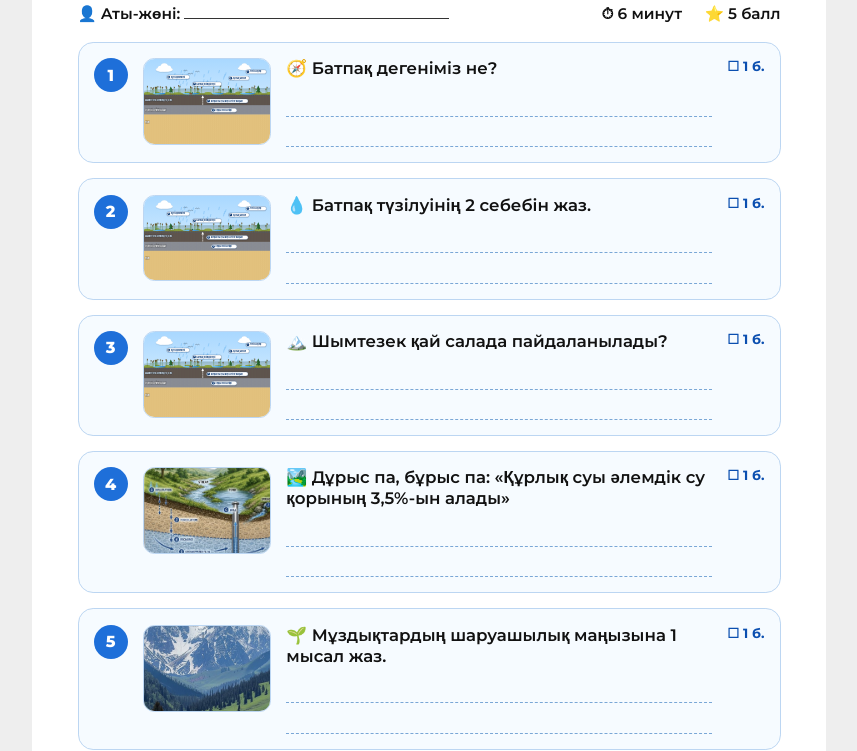
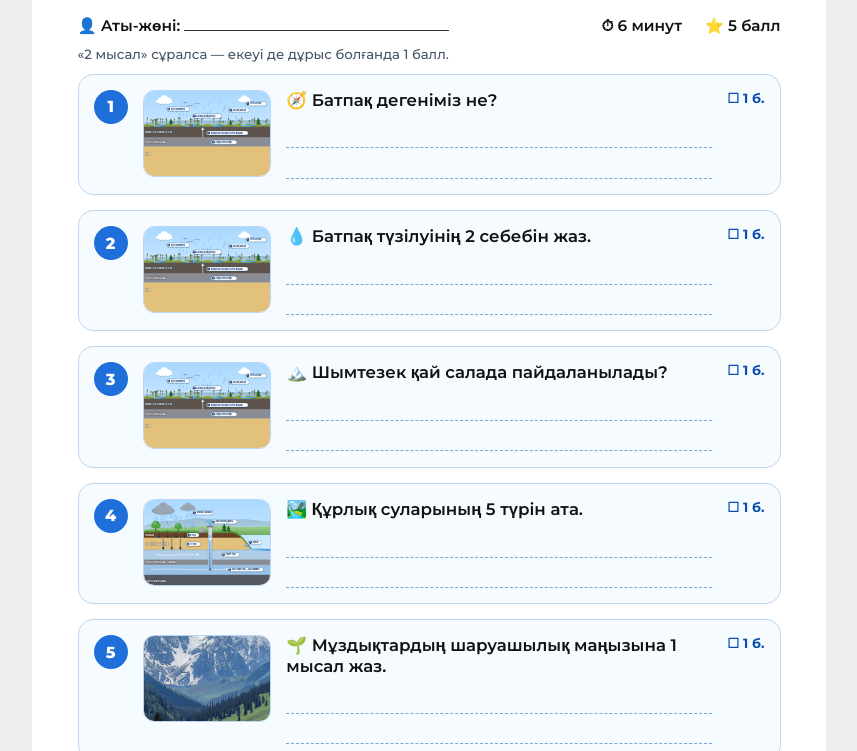
Before and after one commit to makpalkubantova-arch/zhadyra-ashyksabak, a plain HTML site: page print.html in a window 1280 px wide. Shown: the part 10938-11689 px from the top of the page, without its empty margins (211-1068 px from the left). Drawn offline with Linux system fonts and the light colour scheme.

Commit message:
Тапсырмаларды сыни тексеру: қателер түзетілді, әр нұсқа екі мақсатты да қамтиды
Co-Authored-By: Claude Opus 5.5 <noreply@anthropic.com>
Claude-Session: https://claude.ai/code/session_01KwT9LbeNiMSTSzbPm79ozt

```diff
--- a/data.js
+++ b/data.js
@@ -64,7 +64,7 @@ const VIDEO_Q = [
 // Тақтадағы 12 сұрақ (әр сұрақ – 1 оқушы – 1 балл)
 const BOARD_Q = [
   { q: "Құрлық суы әлемдік су қорының қанша пайызын алады?", o: ["1,7%", "3,5%", "11%", "2%"], a: 1, p: 144 },
-  { q: "Жерасты суының жер бетіне табиғи жолмен шығуы:", o: ["бұлақ", "сарқырама", "арна", "сага"], a: 0, p: 144 },
+  { q: "Жерасты суының жер бетіне табиғи жолмен шығуы:", o: ["бұлақ", "сарқырама", "арна", "саға"], a: 0, p: 144 },
   { q: "Оқтын-оқтын атқылап тұратын ыстық бұлақ:", o: ["артезиан", "гейзер", "грунт суы", "құдық"], a: 1, p: 144 },
   { q: "Қазақстандағы минералды су орны:", o: ["Сарыағаш", "Бурабай", "Балқаш", "Тұйықсу"], a: 0, p: 145 },
   { q: "Қазақстандағы ең ұзын және ең суы мол өзен:", o: ["Іле", "Сырдария", "Ертіс", "Жайық"], a: 2, p: 146 },
@@ -73,7 +73,7 @@ const BOARD_Q = [
   { q: "Тау жыныстарының (әктас, гипс) шайылуынан пайда болған көл:", o: ["сағалық", "карстық", "реликті", "мұздық"], a: 1, p: 148 },
   { q: "Батпақта шымтезек қабаты кемінде қанша болады?", o: ["0,1 м", "0,3 м", "1 м", "3 м"], a: 1, p: 149 },
   { q: "Әлемдегі ең үлкен батпақ:", o: ["Васюган", "Қорғалжын", "Іле атырауы", "Полесье"], a: 0, p: 149 },
-  { q: "Жоғарыда қар жинақталатын шек қалай аталады?", o: ["су айрық", "қар сызығы", "арна", "қазаншұңқыр"], a: 1, p: 149 },
+  { q: "Жоғарыда қар жинақталатын шек қалай аталады?", o: ["су айрығы", "қар сызығы", "арна", "қазаншұңқыр"], a: 1, p: 149 },
   { q: "Мұздықтар құрлықтың шамамен қанша пайызын алып жатыр?", o: ["2%", "3,5%", "11%", "45%"], a: 2, p: 150 }
 ];
 
@@ -155,7 +155,7 @@ const WORKSHEETS = [
     ["Батпақ дегеніміз не?", "кемінде 0,3 м шымтезек қабаты бар шамадан тыс ылғалданған жер"],
     ["Батпақ түзілуінің 2 себебін жаз.", "жердің тегістігі, артық ылғал, топырақтың су өткізбеуі, жерасты суының жақын болуы, тоң"],
     ["Шымтезек қай салада пайдаланылады?", "тыңайтқыш, отын, мал азығына дәрумен, жемшөптік белок"],
-    ["Дұрыс па, бұрыс па: «Құрлық суы әлемдік су қорының 3,5%-ын алады»", "дұрыс"],
+    ["Құрлық суларының 5 түрін ата.", "жерасты сулары, өзендер, көлдер, батпақтар, мұздықтар"],
     ["Мұздықтардың шаруашылық маңызына 1 мысал жаз.", "тұщы су қоры / өзендерді толықтырады / егінді суаруға"]
   ]},
   { n: 3, tasks: [
@@ -163,10 +163,10 @@ const WORKSHEETS = [
     ["Қазақстандағы 2 минералды су орнын жаз.", "Алмаарасан, Жаркент-Арасан, Сарыағаш, Мерке, Қапал-Арасан т.б."],
     ["Мұздық қалай түзіледі?", "қатқыл жауын-шашынның жинақталып, тығыздалып, мұзға айналуынан"],
     ["Қар сызығы дегеніміз не?", "жоғарыда қар жиналып, жыл бойы ерімейтін шек"],
-    ["Жерасты суларының жерүсті суларынан артықшылығы қандай?", "сапасы жоғары, ластанудан қорғалған, қосымша тазалауды қажет етпейді"]
+    ["Жерасты суларының шаруашылық маңызына 2 мысал жаз.", "ауызсу, жерді суландыру, өнеркәсіп, емдік минералды су"]
   ]},
   { n: 4, tasks: [
-    ["Өзеннің еңістігі дегеніміз не?", "бастау мен саға биіктігі айырмасының өзен ұзындығына қатынасы"],
+    ["Өзен қалай пайда болады?", "бұлақтан, көлден, еріген қар мен мұздан басталады; салалар қосылып ұлғаяды"],
     ["Жер бедеріне қарай өзендер қандай топқа бөлінеді?", "жазық өзендері және тау өзендері"],
     ["Сағалық (бөгетті) көл қалай түзіледі?", "таудағы опырылу кезінде тау жыныстары өзен арнасын бөгеп тастағанда"],
     ["Каспий шығу тегі бойынша қандай көл?", "реликті (қалдық) көл"],
@@ -176,8 +176,8 @@ const WORKSHEETS = [
     ["Жерасты сулары орналасуына қарай қандай 3 түрге бөлінеді?", "топырақтық, грунт суы, қабатаралық (артезиан)"],
     ["Минералданған суда 1 литрде қанша тұз болады?", "1 г-нан 50 г-ға дейін"],
     ["Мұздықтың 2 түрін жаз.", "жамылғы мұздық және тау мұздығы"],
-    ["Әлемдегі ең үлкен батпақ қайда?", "Васюган"],
-    ["Жерасты суларының шаруашылық маңызына 2 мысал жаз.", "ауызсу, суландыру, өнеркәсіп, ауыл шаруашылығы, көлік"]
+    ["Батпақ қалай түзіледі? 2 себеп жаз.", "тегіс бедер, артық ылғал, топырақтың су өткізбеуі, жерасты суының жақын болуы, тоң"],
+    ["Мұздықтардың шаруашылық маңызына 2 мысал жаз.", "тұщы су қоры, өзендерді толықтырады, егінді суаруға, тұқым банк-қоймасы"]
   ]}
 ];
 
--- a/print.html
+++ b/print.html
@@ -63,7 +63,7 @@ function wsType(q){q=q.toLowerCase();if(/жерасты|бұлақ|гейзер|
 function wsPic(q){const g=wsType(q);const d=/қалай|түзіл|түр|пайда|жікте|себеб|дегеніміз/.test(q.toLowerCase());return `<img class="ws-img" src="img/${d?"d_"+g+".svg":g+".jpg"}">`}
 const WS_IC=["🧭","💧","🏔️","🏞️","🌱"];
 WORKSHEETS.forEach(w=>{h+=`<div class="page ws-page"><div class="ws-banner"><div><div class="ws-k">8 сынып · География · §26–27</div><div class="ws-t">Құрлық сулары</div><div class="ws-s">Жұмыс парағы</div></div><div class="ws-v">${w.n}<small>нұсқа</small></div></div>
-<div class="ws-meta"><div>👤 Аты-жөні: <span class="ws-l"></span></div><div>⏱ 6 минут</div><div>⭐ 5 балл</div></div>
+<div class="ws-meta"><div>👤 Аты-жөні: <span class="ws-l"></span></div><div>⏱ 6 минут</div><div>⭐ 5 балл</div></div><div style="font-size:10pt;color:#456;margin:-2mm 0 3mm">«2 мысал» сұралса — екеуі де дұрыс болғанда 1 балл.</div>
 ${w.tasks.map((t,i)=>`<div class="ws-task"><div class="ws-n">${i+1}</div>${wsPic(t[0])}<div class="ws-b"><div class="ws-q">${WS_IC[i]} ${t[0]}</div><div class="ws-a"></div><div class="ws-a"></div></div><div class="ws-p">☐ 1 б.</div></div>`).join("")}
 <div class="ws-foot"><div>Тексерген: ☐ өзім &nbsp; ☐ көршім &nbsp; ☐ мұғалім</div><div class="ws-sum">Барлығы: ____ / 5</div></div>
 <div class="ws-self">Сабақтағы көңіл-күйім: 🌊 ағып барамын &nbsp; 🏞️ ойланып тұрмын &nbsp; 🟫 тұрып қалдым</div></div>`});
```
